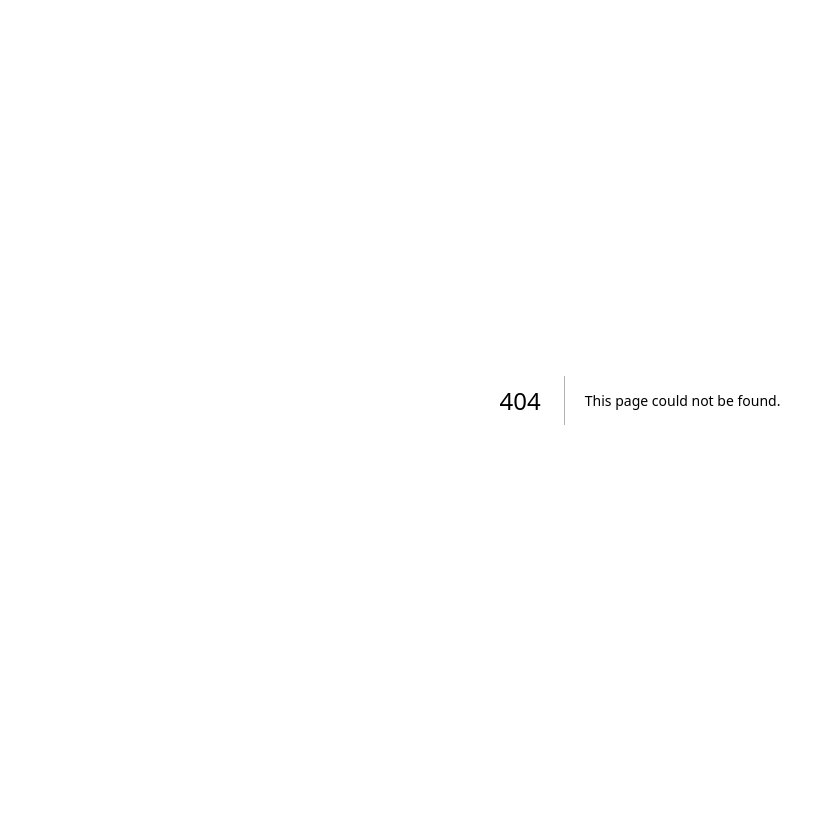
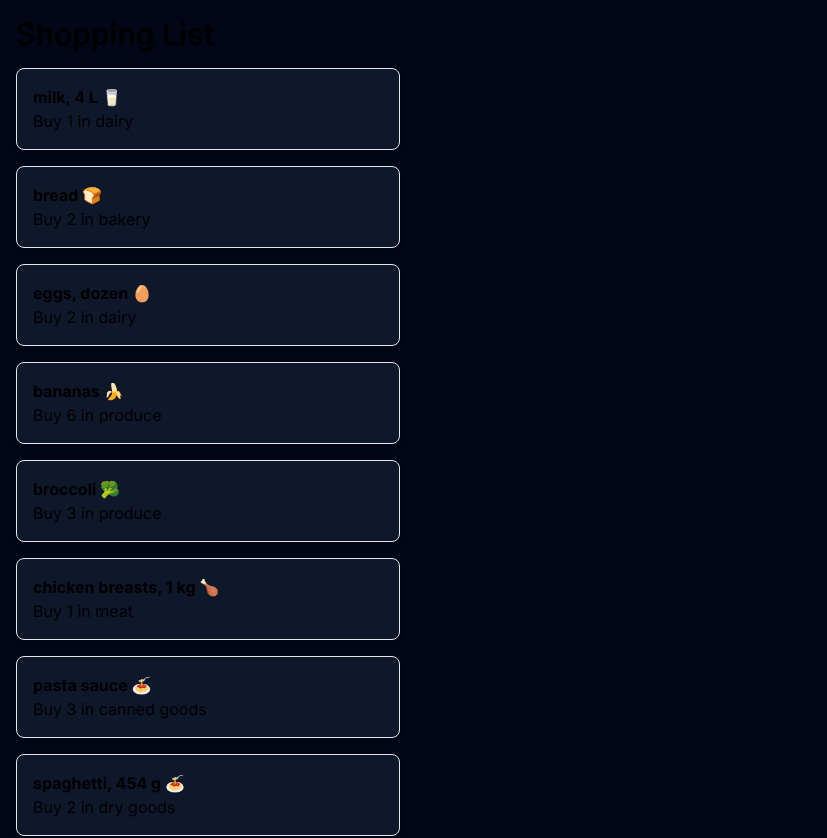
Before and after one commit to Tommy-La/cprg306-assignments, a Next.js app: page /week3 in a window 1280 px wide. Before the commit this address had no page. Shown: the top 838 px of the page, without its empty margins (0-827 px from the left). Before the commit the page ends 800 px from the top, so only its background shows below. Built offline with nearby package versions, Linux system fonts and the light colour scheme.

Commit message:
added week3 page

```diff
--- /dev/null
+++ b/app/week3/item-list.js
@@ -0,0 +1,88 @@
+import Item from './item';
+
+function ItemList(){
+    const item1 = {
+        name: "milk, 4 L 🥛",
+        quantity: 1,
+        category: "dairy",
+      };
+
+      const item2 = {
+        name: "bread 🍞",
+        quantity: 2,
+        category: "bakery",
+      };
+
+      const item3 = {
+        name: "eggs, dozen 🥚",
+        quantity: 2,
+        category: "dairy",
+      };
+
+      const item4 = {
+        name: "bananas 🍌",
+        quantity: 6,
+        category: "produce",
+      };
+
+      const item5 = {
+        name: "broccoli 🥦",
+        quantity: 3,
+        category: "produce",
+      };
+
+      const item6 = {
+        name: "chicken breasts, 1 kg 🍗",
+        quantity: 1,
+        category: "meat",
+      };
+
+      const item7 = {
+        name: "pasta sauce 🍝",
+        quantity: 3,
+        category: "canned goods",
+      };
+
+      const item8 = {
+        name: "spaghetti, 454 g 🍝",
+        quantity: 2,
+        category: "dry goods",
+      };
+
+      const item9 = {
+        name: "toilet paper, 12 pack 🧻",
+        quantity: 1,
+        category: "household",
+      };
+
+      const item10 = {
+        name: "paper towels, 6 pack",
+        quantity: 1,
+        category: "household",
+      };
+
+      const item11 = {
+        name: "dish soap 🍽️",
+        quantity: 1,
+        category: "household",
+      };
+
+      const item12 = {
+        name: "hand soap 🧼",
+        quantity: 4,
+        category: "household",
+      };
+
+      const itemArray = [item1, item2, item3, item4, item5, item6, item7, item8, item9, item10, item11, item12];
+      return (
+        <ol>
+          {itemArray.map((item, index) => (
+            <div key={index}>
+              <Item name={item.name} quantity={item.quantity} category={item.category} />
+            </div>
+          ))}
+        </ol>
+      );
+}
+
+export default ItemList
--- /dev/null
+++ b/app/week3/item.js
@@ -0,0 +1,9 @@
+
+export default function Item({name, quantity, category}){
+    return (
+        <li className="border rounded-lg p-4 mb-4 shadow-md max-w-sm bg-slate-900">
+            <div class="font-bold">{name}</div>
+            <div>Buy {quantity} in {category}</div>
+        </li>
+    );
+}
--- /dev/null
+++ b/app/week3/page.js
@@ -0,0 +1,10 @@
+import ItemList from './item-list';
+
+export default function Page() {
+    return (
+    <main className="p-4 bg-slate-950">
+      <h1 className="text-3xl font-semibold mb-4">Shopping List</h1>
+      <ItemList/>
+    </main>
+    );
+}
```
